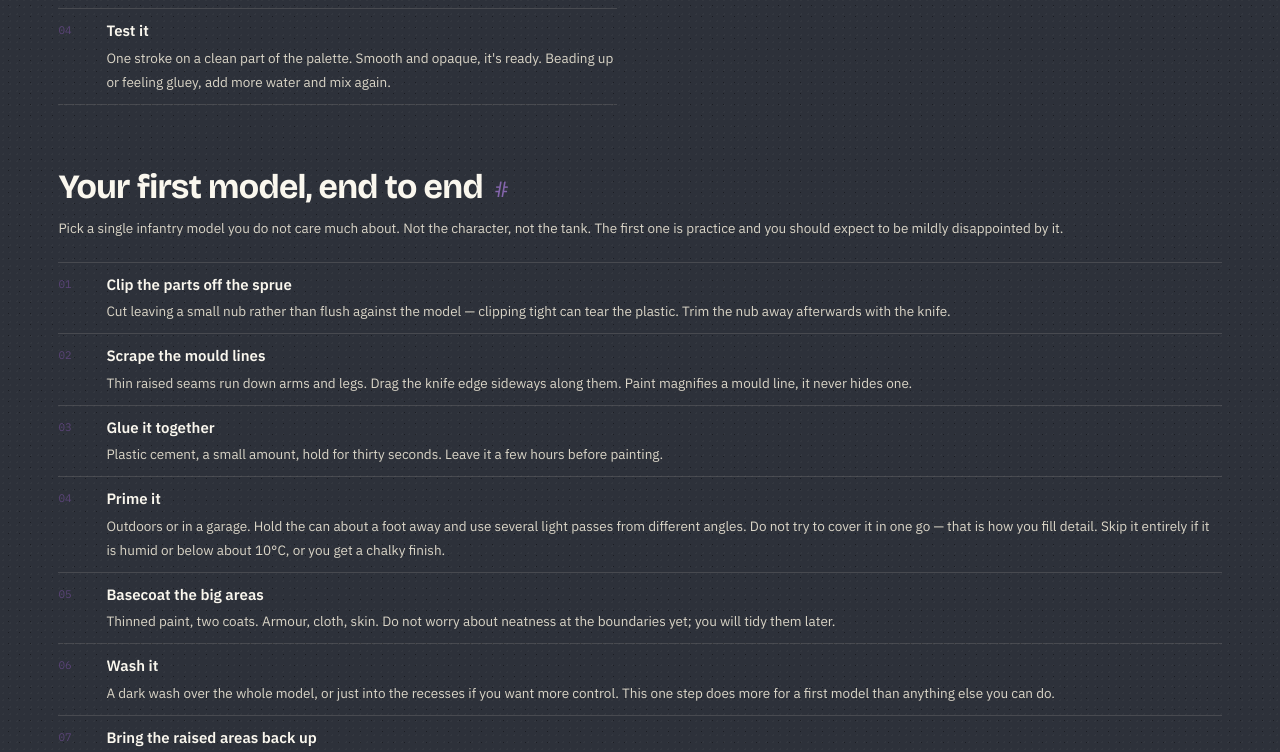
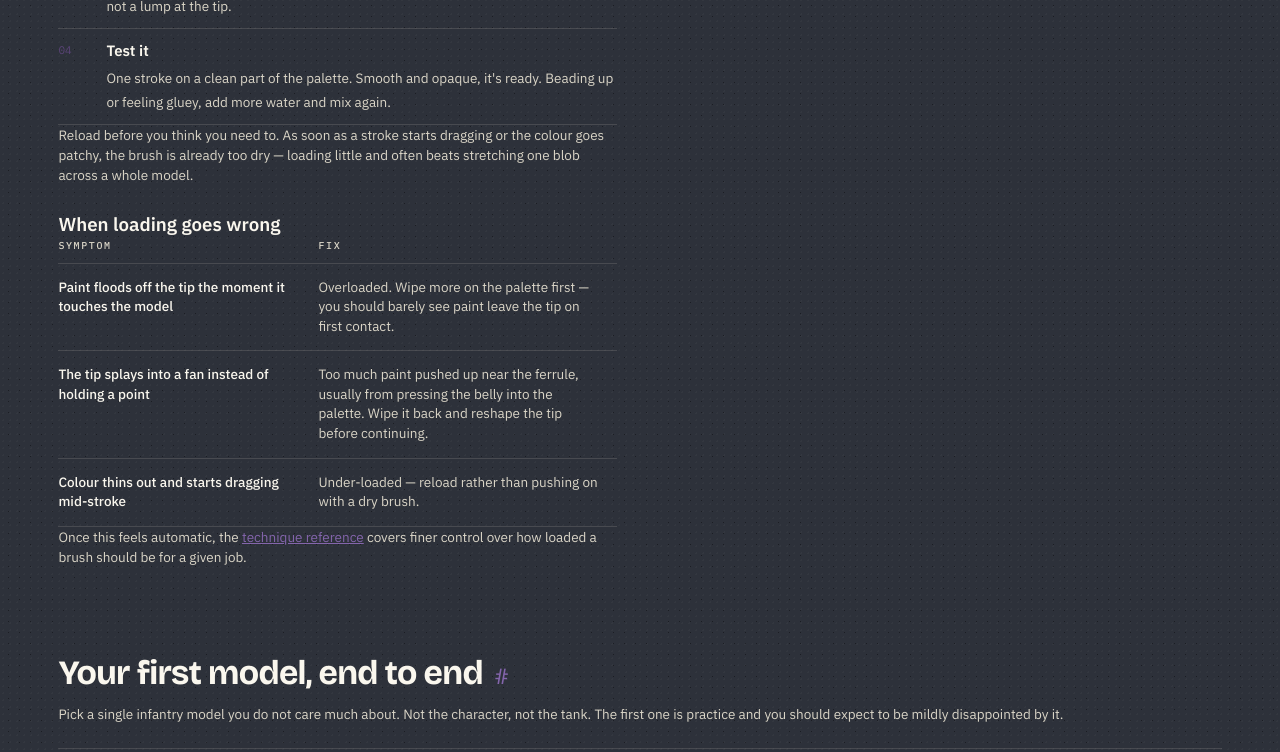
Before and after one commit to droptablestar/40k, an Eleventy site: page painting.html in a window 1280 px wide. Shown: the part 2292-3044 px from the top of the page. Built offline with nearby package versions, Linux system fonts and the light colour scheme; Eleventy itself is replaced by a stand-in of ours; files that its build step writes are made by us from their sources.

Commit message:
Expand the brush-loading section for first-time painters
Adds a why-it-matters line, reload-cadence guidance, and a
symptom/fix troubleshooting table (overloaded, splayed tip,
under-loaded), plus a pointer to the deeper technique reference
for finer brush-load control once the basics click.

```diff
--- a/painting.html
+++ b/painting.html
@@ -134,7 +134,8 @@ pageCss: css/painting.css
   <div>
     <h2>Loading a brush</h2>
     <p class="sub">The same four moves, every time, before the brush ever
-      reaches the model.</p>
+      reaches the model. Get this wrong and every later step fights it —
+      flooded detail, streaky coverage, a ruined tip.</p>
     <ol class="steps">
       <li><div><b>Wet the tip</b><span>Dip it in the water pot, then wipe once
         on the rim — damp, not dripping.</span></div></li>
@@ -147,6 +148,39 @@ pageCss: css/painting.css
         Smooth and opaque, it's ready. Beading up or feeling gluey, add more
         water and mix again.</span></div></li>
     </ol>
+    <p class="sub">Reload before you think you need to. As soon as a stroke
+      starts dragging or the colour goes patchy, the brush is already too dry
+      — loading little and often beats stretching one blob across a whole
+      model.</p>
+
+    <h3>When loading goes wrong</h3>
+    <table class="diag">
+      <thead>
+        <tr><th>Symptom</th><th>Fix</th></tr>
+      </thead>
+      <tbody>
+        <tr>
+          <td>Paint floods off the tip the moment it touches the model</td>
+          <td>Overloaded. Wipe more on the palette first — you should barely
+            see paint leave the tip on first contact.</td>
+        </tr>
+        <tr>
+          <td>The tip splays into a fan instead of holding a point</td>
+          <td>Too much paint pushed up near the ferrule, usually from
+            pressing the belly into the palette. Wipe it back and reshape the
+            tip before continuing.</td>
+        </tr>
+        <tr>
+          <td>Colour thins out and starts dragging mid-stroke</td>
+          <td>Under-loaded — reload rather than pushing on with a dry
+            brush.</td>
+        </tr>
+      </tbody>
+    </table>
+
+    <p class="sub">Once this feels automatic, the <a
+      href="/painting-reference.html#brush">technique reference</a> covers
+      finer control over how loaded a brush should be for a given job.</p>
   </div>
 
   <div id="rinsing">
```
